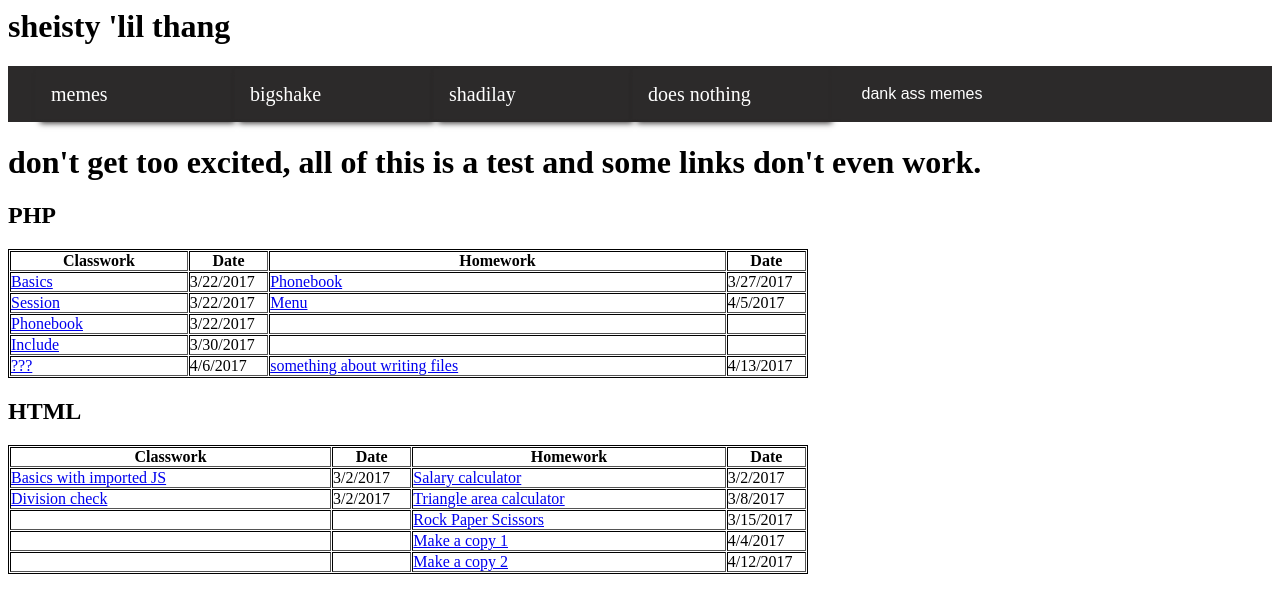
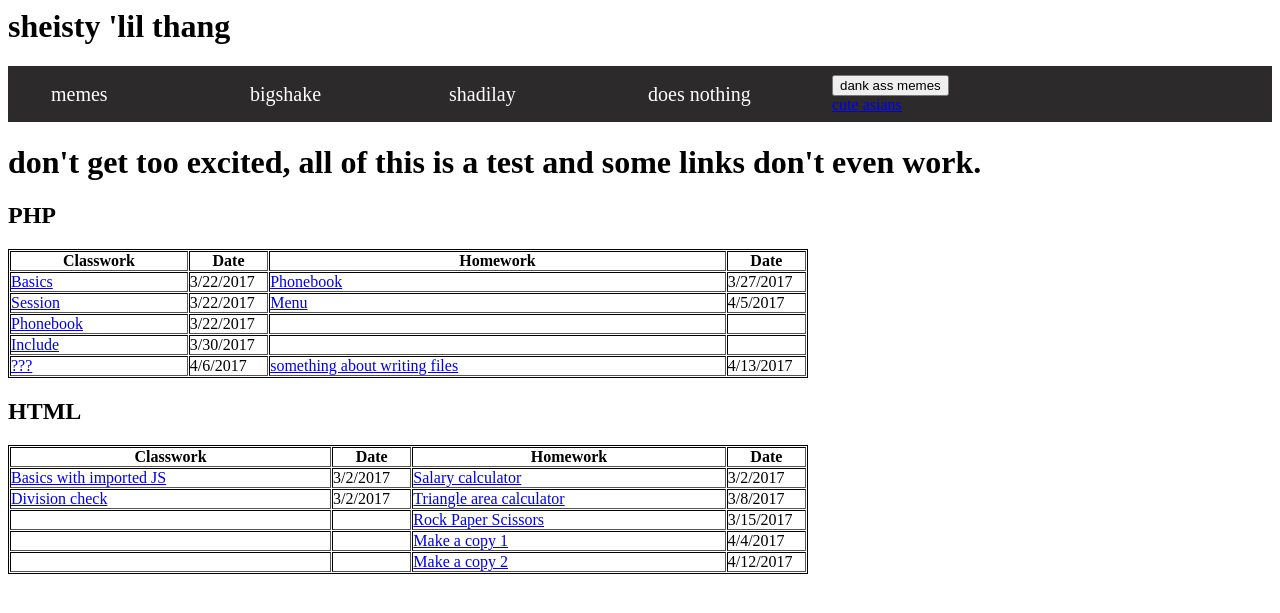
Before and after one commit to schisty/schisty.github.io, a PHP site: page / in a window 1280 px wide. Shown: the top 613 px of the page. Run offline with PHP 8.4, Linux system fonts and the light colour scheme.

Commit message:
some
BODY ONCE TOLD ME

```diff
--- a/index.html
+++ b/index.html
@@ -1,7 +1,6 @@
 <html>
 <head>
     <link rel="stylesheet" type="text/css" href="styles.css">
-    <link rel="stylesheet" type="text/css" href="dropdown.css">
     <style>
 /*
         body{
--- a/styles.css
+++ b/styles.css
@@ -2,7 +2,7 @@ a.btn-link {
     display:block;
     background-color: black;
 /*    border-radius: 5px; */
-    box-shadow: 4px 4px 6px #2c2a2a;
+/*    box-shadow: 4px 4px 6px #2c2a2a;*/
     width: 180px;
     text-align: left;
     line-height: 50px;
```
